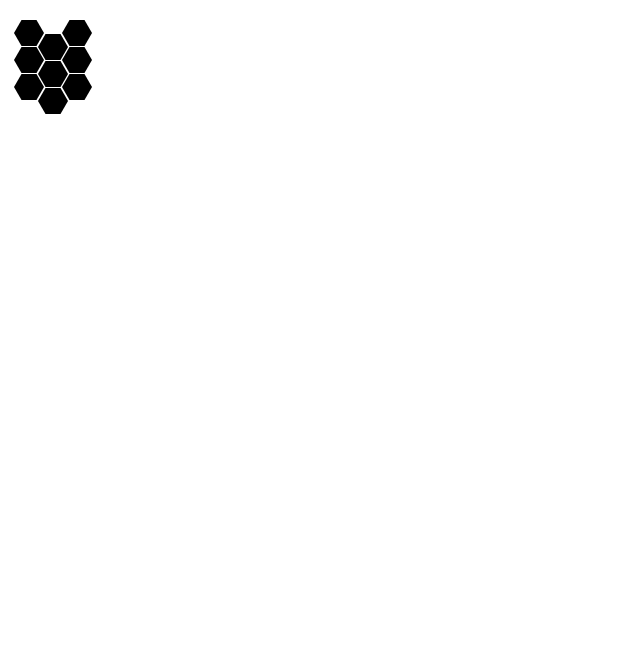
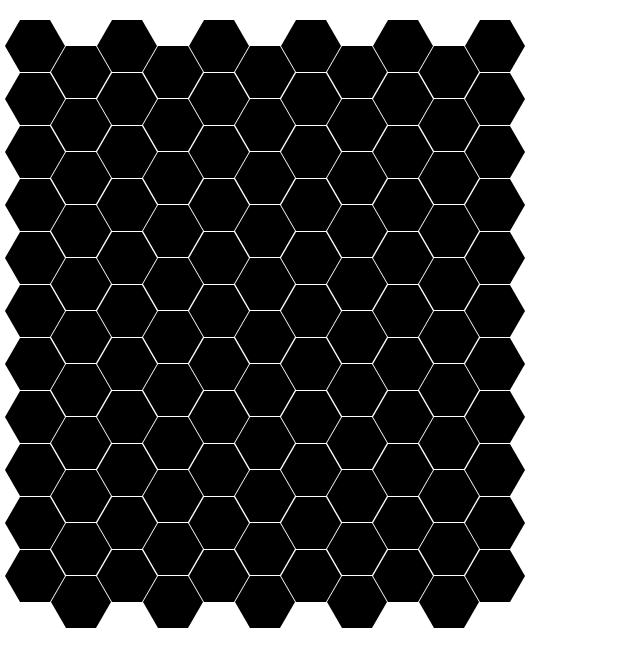
Before and after one commit to LlangiwEel/hexmap, a React (Create React App) app: page / in a window 1280 px wide. Shown: the top 666 px of the page, without its empty margins (0-640 px from the left). Built offline with nearby package versions, Linux system fonts and the light colour scheme.

Commit message:
test branch change

```diff
--- a/src/App.css
+++ b/src/App.css
@@ -28,20 +28,24 @@
 }
 
 svg {
-  width: 30px;
-  height: 27px;
+  width: 61px;
+  height: 53px;
   display: block;
-  margin-left: -6px;
+  margin-left: -15px;
 }
 
 #GridColumn {
   float: left;
 }
 
-#GridColumn:nth-child(2) {
-  margin-top: 14px;
+#GridColumn:nth-child(2n+2) {
+  margin-top: 26px;
 }
 
 #Grid {
   margin: 20px;
 }
+
+.redhex {
+  fill: red;
+}
--- a/src/App.js
+++ b/src/App.js
@@ -2,17 +2,42 @@ import React, { Component } from 'react';
 import './App.css';
 
 
-const HexTile = () => {
-  return (
-    <div>
-    <svg><polygon className="hex" points="30,13 22.5,26 7.5,26 0,13 7.5,0 22.5,0"></polygon></svg>
-    </div>
+
+
+const MapGenForm = () => {
+  return (<div><svg><polygon className="redhex" points="60,26 45,52 15,52 0,26 15,0 45,0"></polygon></svg></div>);
+};
+
+const ActMap = () => {
+  return (<div><svg><polygon className="hex" points="60,26 45,52 15,52 0,26 15,0 45,0"></polygon></svg></div>);
+}
+
+class HexTile extends React.Component {
+  constructor(props) {
+    super(props);
+    this.state = {
+      hasMap: true
+    }
+  }
+
+  render() {
+    return (
+      this.state.hasMap ? <ActMap /> : <MapGenForm />
   );
+};
 }
 
 const GridColumn = () => {
   return (
     <div id="GridColumn">
+      <HexTile />
+      <HexTile />
+      <HexTile />
+      <HexTile />
+      <HexTile />
+      <HexTile />
+      <HexTile />
+      <HexTile />
       <HexTile />
       <HexTile />
       <HexTile />
@@ -23,6 +48,14 @@ const GridColumn = () => {
 const Grid = () => {
   return (
   <div id="Grid">
+    <GridColumn />
+    <GridColumn />
+    <GridColumn />
+    <GridColumn />
+    <GridColumn />
+    <GridColumn />
+    <GridColumn />
+    <GridColumn />
     <GridColumn />
     <GridColumn />
     <GridColumn />
```
